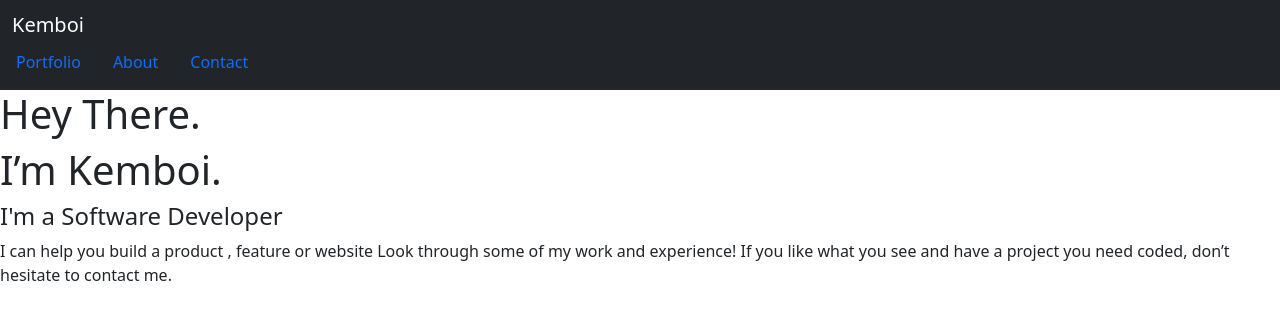
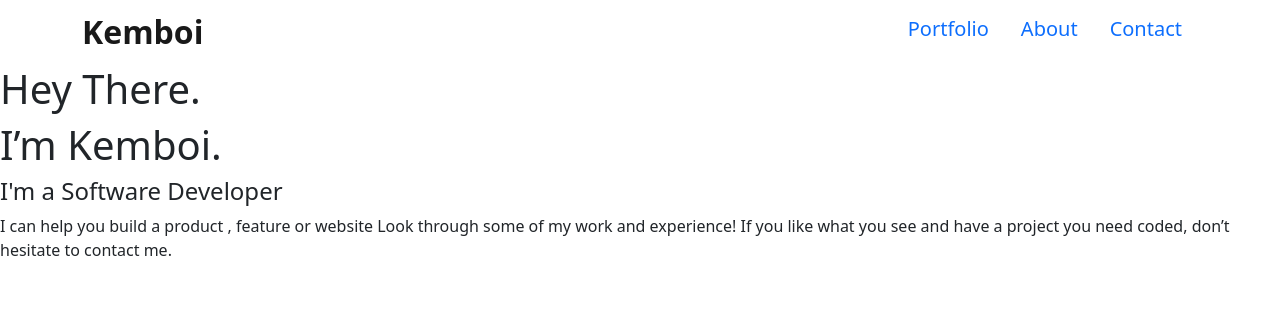
Before and after one commit to okemboi/bootstrap-portfolio, a plain HTML site: page index.html in a window 1280 px wide. Drawn offline with nearby package versions, Linux system fonts and the light colour scheme.

Commit message:
change the header section

```diff
--- a/index.html
+++ b/index.html
@@ -16,7 +16,7 @@
 <body>
     <header class="col-sm">
 
-        <nav class="navbar navbar-dark bg-dark">
+        <!-- <nav class="navbar navbar-dark bg-dark">
             <div class="container-fluid">
                 <span class="navbar-brand mb-0 h1">Kemboi</span>
             </div>
@@ -34,6 +34,18 @@
                 </li>
 
             </ul>
+        </nav> -->
+        <nav class="navbar">
+            <div class="container">
+                <div class="navbar-brand">
+                    <span class="h2 fw-bold">Kemboi</span>
+                </div>
+                <ul class="nav">
+                    <li class="nav-item h5"><a href="#" class="nav-link">Portfolio</a></li>
+                    <li class="nav-item h5"><a href="#" class="nav-link">About</a></li>
+                    <li class="nav-item h5"><a href="#" class="nav-link">Contact</a></li>
+                </ul>
+            </div>
         </nav>
     </header>
     <section>
```
